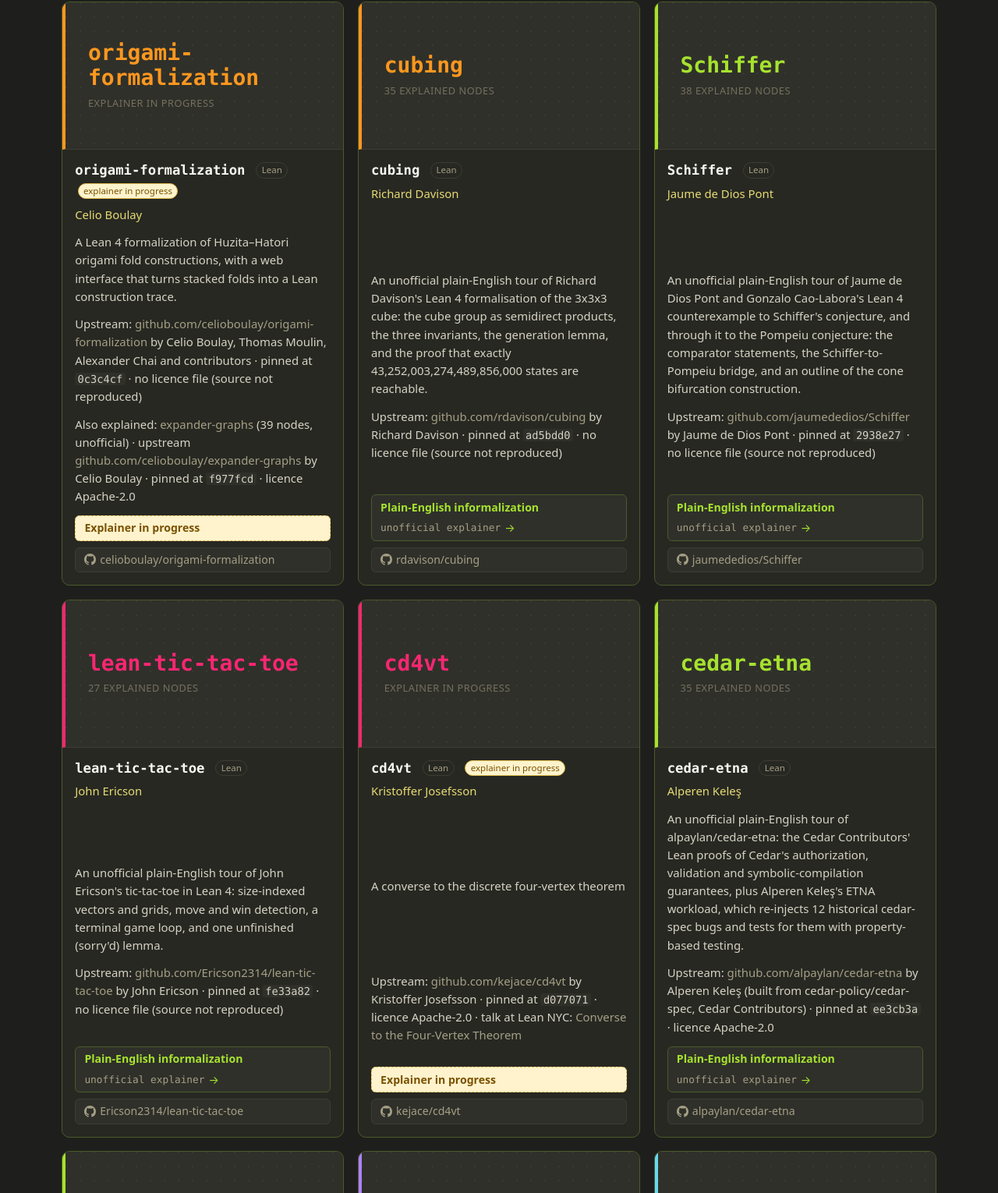
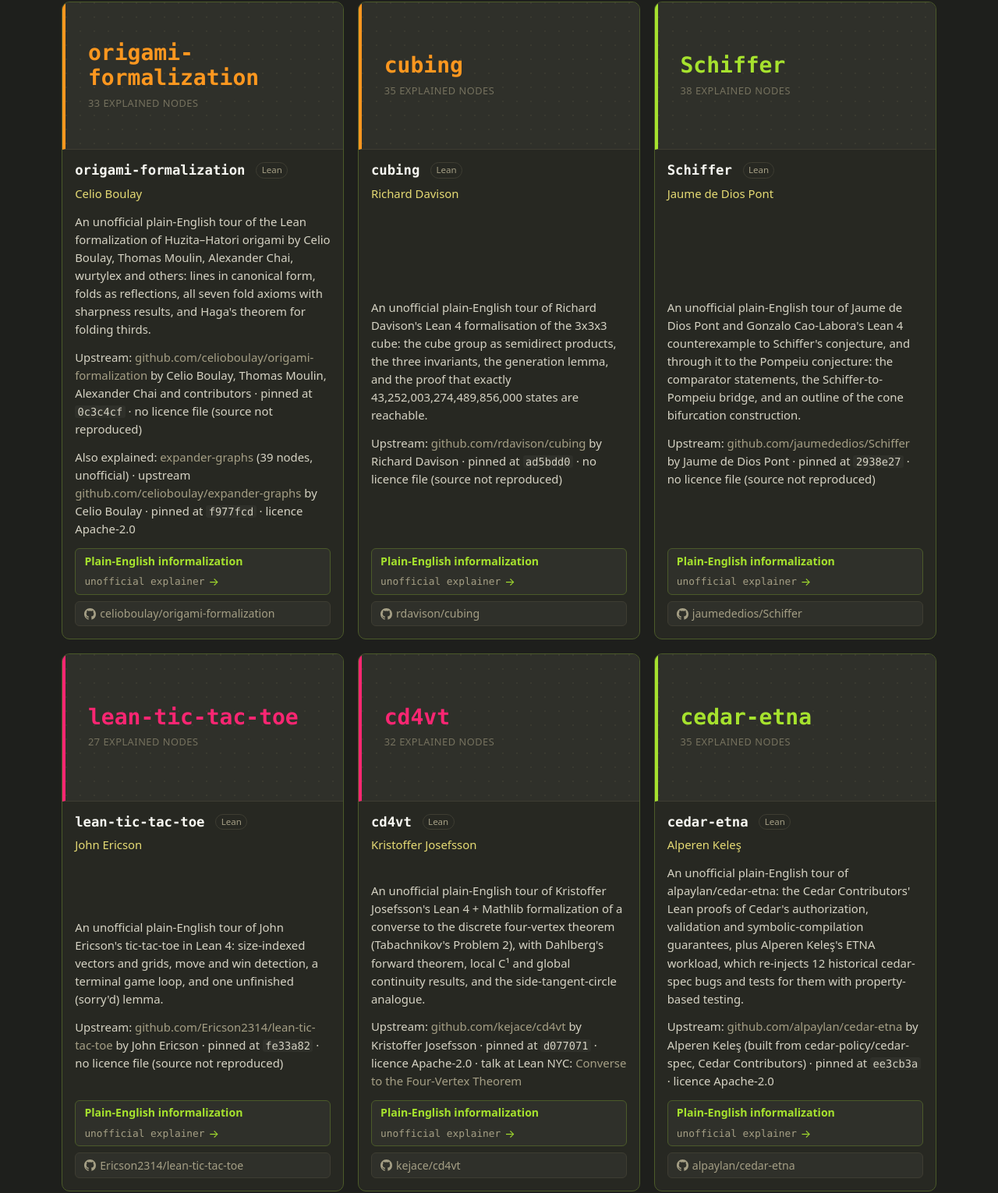
Before and after one commit to tangentproofs/lean-nyc, a plain HTML site: page index.html in a window 1280 px wide. Shown: the part 2201-3731 px from the top of the page at 78% size. Drawn offline with Linux system fonts and the light colour scheme.

Commit message:
Publish cd4vt, origami and prove2me explainers; engine: concept nodes for website explainers

```diff
--- a/index.html
+++ b/index.html
@@ -86,13 +86,13 @@
   </div>
 </article>
 <article class="card inf">
-  <a class="thumb ph c1" href="https://github.com/celioboulay/origami-formalization" aria-label="origami-formalization"><span class="ph-name">origami-formalization</span><span class="ph-note">explainer in progress</span></a>
+  <a class="thumb ph c1" href="origami/" aria-label="origami-formalization"><span class="ph-name">origami-formalization</span><span class="ph-note">33 explained nodes</span></a>
   <div class="body">
-    <h3><a href="https://github.com/celioboulay/origami-formalization">origami-formalization</a> <span class="pill">Lean</span> <span class="pill soon">explainer in progress</span></h3>
+    <h3><a href="origami/">origami-formalization</a> <span class="pill">Lean</span></h3>
     <p class="who"><a href="https://github.com/celioboulay">Celio Boulay</a></p>
-    <p>A Lean 4 formalization of Huzita–Hatori origami fold constructions, with a web interface that turns stacked folds into a Lean construction trace.</p>
+    <p>An unofficial plain-English tour of the Lean formalization of Huzita–Hatori origami by Celio Boulay, Thomas Moulin, Alexander Chai, wurtylex and others: lines in canonical form, folds as reflections, all seven fold axioms with sharpness results, and Haga&#39;s theorem for folding thirds.</p>
     <p class="meta">Upstream: <a href="https://github.com/celioboulay/origami-formalization">github.com/celioboulay/origami-formalization</a> by Celio Boulay, Thomas Moulin, Alexander Chai and contributors · pinned at <code>0c3c4cf</code> · no licence file (source not reproduced)</p>
-    <p class="meta also">Also explained: <a href="expander-graphs/">expander-graphs</a> (39 nodes, unofficial) · upstream <a href="https://github.com/celioboulay/expander-graphs">github.com/celioboulay/expander-graphs</a> by Celio Boulay · pinned at <code>f977fcd</code> · licence Apache-2.0</p><div class="links multi"><span class="btn site soon"><b>Explainer in progress</b></span><a class="btn gh" href="https://github.com/celioboulay/origami-formalization"><svg viewBox="0 0 16 16" width="15" height="15" aria-hidden="true"><path fill="currentColor" d="M8 0C3.58 0 0 3.58 0 8c0 3.54 2.29 6.53 5.47 7.59.4.07.55-.17.55-.38 0-.19-.01-.82-.01-1.49-2.01.37-2.53-.49-2.69-.94-.09-.23-.48-.94-.82-1.13-.28-.15-.68-.52-.01-.53.63-.01 1.08.58 1.23.82.72 1.21 1.87.87 2.33.66.07-.52.28-.87.51-1.07-1.78-.2-3.64-.89-3.64-3.95 0-.87.31-1.59.82-2.15-.08-.2-.36-1.02.08-2.12 0 0 .67-.21 2.2.82.64-.18 1.32-.27 2-.27.68 0 1.36.09 2 .27 1.53-1.04 2.2-.82 2.2-.82.44 1.1.16 1.92.08 2.12.51.56.82 1.27.82 2.15 0 3.07-1.87 3.75-3.65 3.95.29.25.54.73.54 1.48 0 1.07-.01 1.93-.01 2.2 0 .21.15.46.55.38A8.013 8.013 0 0016 8c0-4.42-3.58-8-8-8z"/></svg> celioboulay/origami-formalization</a></div>
+    <p class="meta also">Also explained: <a href="expander-graphs/">expander-graphs</a> (39 nodes, unofficial) · upstream <a href="https://github.com/celioboulay/expander-graphs">github.com/celioboulay/expander-graphs</a> by Celio Boulay · pinned at <code>f977fcd</code> · licence Apache-2.0</p><div class="links multi"><a class="btn site" href="origami/"><b>Plain-English informalization</b> <span class="host">unofficial explainer</span> →</a><a class="btn gh" href="https://github.com/celioboulay/origami-formalization"><svg viewBox="0 0 16 16" width="15" height="15" aria-hidden="true"><path fill="currentColor" d="M8 0C3.58 0 0 3.58 0 8c0 3.54 2.29 6.53 5.47 7.59.4.07.55-.17.55-.38 0-.19-.01-.82-.01-1.49-2.01.37-2.53-.49-2.69-.94-.09-.23-.48-.94-.82-1.13-.28-.15-.68-.52-.01-.53.63-.01 1.08.58 1.23.82.72 1.21 1.87.87 2.33.66.07-.52.28-.87.51-1.07-1.78-.2-3.64-.89-3.64-3.95 0-.87.31-1.59.82-2.15-.08-.2-.36-1.02.08-2.12 0 0 .67-.21 2.2.82.64-.18 1.32-.27 2-.27.68 0 1.36.09 2 .27 1.53-1.04 2.2-.82 2.2-.82.44 1.1.16 1.92.08 2.12.51.56.82 1.27.82 2.15 0 3.07-1.87 3.75-3.65 3.95.29.25.54.73.54 1.48 0 1.07-.01 1.93-.01 2.2 0 .21.15.46.55.38A8.013 8.013 0 0016 8c0-4.42-3.58-8-8-8z"/></svg> celioboulay/origami-formalization</a></div>
   </div>
 </article>
 <article class="card inf">
@@ -126,13 +126,13 @@
   </div>
 </article>
 <article class="card inf">
-  <a class="thumb ph c0" href="https://github.com/kejace/cd4vt" aria-label="cd4vt"><span class="ph-name">cd4vt</span><span class="ph-note">explainer in progress</span></a>
+  <a class="thumb ph c0" href="cd4vt/" aria-label="cd4vt"><span class="ph-name">cd4vt</span><span class="ph-note">32 explained nodes</span></a>
   <div class="body">
-    <h3><a href="https://github.com/kejace/cd4vt">cd4vt</a> <span class="pill">Lean</span> <span class="pill soon">explainer in progress</span></h3>
+    <h3><a href="cd4vt/">cd4vt</a> <span class="pill">Lean</span></h3>
     <p class="who"><a href="http://github.com/kejace">Kristoffer Josefsson</a></p>
-    <p>A converse to the discrete four-vertex theorem</p>
+    <p>An unofficial plain-English tour of Kristoffer Josefsson&#39;s Lean 4 + Mathlib formalization of a converse to the discrete four-vertex theorem (Tabachnikov&#39;s Problem 2), with Dahlberg&#39;s forward theorem, local C¹ and global continuity results, and the side-tangent-circle analogue.</p>
     <p class="meta">Upstream: <a href="https://github.com/kejace/cd4vt">github.com/kejace/cd4vt</a> by Kristoffer Josefsson · pinned at <code>d077071</code> · licence Apache-2.0 · talk at Lean NYC: <a href="https://lean.nyc/calendar">Converse to the Four-Vertex Theorem</a></p>
-    <div class="links multi"><span class="btn site soon"><b>Explainer in progress</b></span><a class="btn gh" href="https://github.com/kejace/cd4vt"><svg viewBox="0 0 16 16" width="15" height="15" aria-hidden="true"><path fill="currentColor" d="M8 0C3.58 0 0 3.58 0 8c0 3.54 2.29 6.53 5.47 7.59.4.07.55-.17.55-.38 0-.19-.01-.82-.01-1.49-2.01.37-2.53-.49-2.69-.94-.09-.23-.48-.94-.82-1.13-.28-.15-.68-.52-.01-.53.63-.01 1.08.58 1.23.82.72 1.21 1.87.87 2.33.66.07-.52.28-.87.51-1.07-1.78-.2-3.64-.89-3.64-3.95 0-.87.31-1.59.82-2.15-.08-.2-.36-1.02.08-2.12 0 0 .67-.21 2.2.82.64-.18 1.32-.27 2-.27.68 0 1.36.09 2 .27 1.53-1.04 2.2-.82 2.2-.82.44 1.1.16 1.92.08 2.12.51.56.82 1.27.82 2.15 0 3.07-1.87 3.75-3.65 3.95.29.25.54.73.54 1.48 0 1.07-.01 1.93-.01 2.2 0 .21.15.46.55.38A8.013 8.013 0 0016 8c0-4.42-3.58-8-8-8z"/></svg> kejace/cd4vt</a></div>
+    <div class="links multi"><a class="btn site" href="cd4vt/"><b>Plain-English informalization</b> <span class="host">unofficial explainer</span> →</a><a class="btn gh" href="https://github.com/kejace/cd4vt"><svg viewBox="0 0 16 16" width="15" height="15" aria-hidden="true"><path fill="currentColor" d="M8 0C3.58 0 0 3.58 0 8c0 3.54 2.29 6.53 5.47 7.59.4.07.55-.17.55-.38 0-.19-.01-.82-.01-1.49-2.01.37-2.53-.49-2.69-.94-.09-.23-.48-.94-.82-1.13-.28-.15-.68-.52-.01-.53.63-.01 1.08.58 1.23.82.72 1.21 1.87.87 2.33.66.07-.52.28-.87.51-1.07-1.78-.2-3.64-.89-3.64-3.95 0-.87.31-1.59.82-2.15-.08-.2-.36-1.02.08-2.12 0 0 .67-.21 2.2.82.64-.18 1.32-.27 2-.27.68 0 1.36.09 2 .27 1.53-1.04 2.2-.82 2.2-.82.44 1.1.16 1.92.08 2.12.51.56.82 1.27.82 2.15 0 3.07-1.87 3.75-3.65 3.95.29.25.54.73.54 1.48 0 1.07-.01 1.93-.01 2.2 0 .21.15.46.55.38A8.013 8.013 0 0016 8c0-4.42-3.58-8-8-8z"/></svg> kejace/cd4vt</a></div>
   </div>
 </article>
 <article class="card inf">
@@ -196,13 +196,13 @@
   </div>
 </article>
 <article class="card inf">
-  <a class="thumb ph c3" href="https://prove2.me" aria-label="prove2.me"><span class="ph-name">prove2.me</span><span class="ph-note">explainer in progress</span></a>
+  <a class="thumb ph c3" href="prove2me/" aria-label="prove2.me"><span class="ph-name">prove2.me</span><span class="ph-note">17 explained nodes</span></a>
   <div class="body">
-    <h3><a href="https://prove2.me">prove2.me</a> <span class="pill">site</span> <span class="pill soon">explainer in progress</span></h3>
+    <h3><a href="prove2me/">prove2.me</a> <span class="pill">site</span></h3>
     <p class="who"><a href="https://kunalmarwaha.com/about">Kunal Marwaha</a></p>
-    <p>Prove2Me, Kunal&#39;s featured project: a platform where a paper becomes a formalization mission of small Lean 4 statements that contributors and their agents prove, with verified results collected in Formalpedia. The explainer describes the site and its trust model (his linked GitHub repo marwahaha/prove2me is the old TypeScript version, not Lean).</p>
+    <p>An unofficial plain-English guide to prove2.me, Kunal Marwaha and team&#39;s platform for crowd-sourced Lean 4 formalization: missions, captains, milestones, proof-sketches, server-side verification, moderation, Formalpedia, campaigns, and what its trust model does and doesn&#39;t guarantee.</p>
     <p class="meta">Upstream: <a href="https://prove2.me">prove2.me</a> by Kunal Marwaha · no licence file (source not reproduced) · talk at Lean NYC: <a href="https://lean.nyc/calendar">Prove2Me and the formalization of Fermat&#39;s Last Theorem</a></p>
-    <div class="links multi"><span class="btn site soon"><b>Explainer in progress</b></span><a class="btn gh" href="https://prove2.me">prove2.me ↗</a></div>
+    <div class="links multi"><a class="btn site" href="prove2me/"><b>Plain-English informalization</b> <span class="host">unofficial explainer</span> →</a><a class="btn gh" href="https://prove2.me">prove2.me ↗</a></div>
   </div>
 </article>
 <article class="card inf">
```
Also changed, not shown: projects.json (+6 -4 lines).
